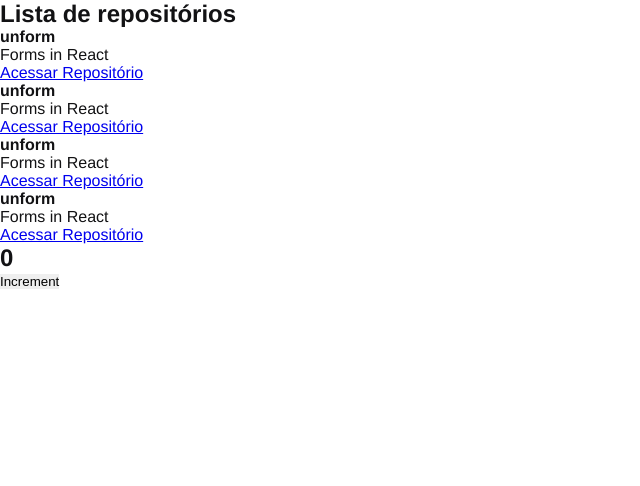
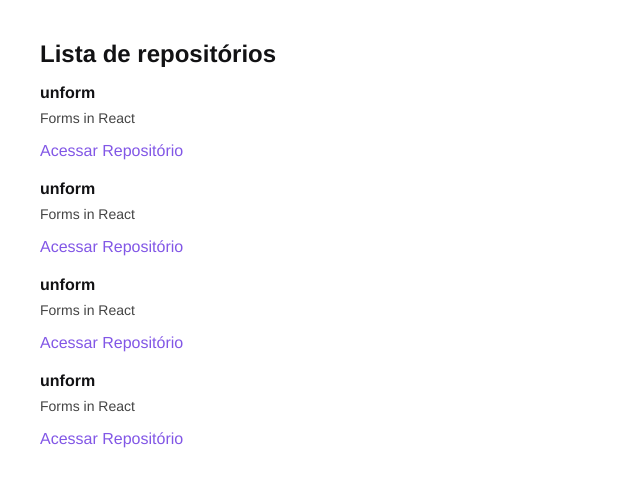
Before and after one commit to Tiesco789/rocketseat-ignite, a React app in the folder react/01-github-explorer/: page / in a window 1280 px wide. Shown: the top 486 px of the page, without its empty margins (0-640 px from the left). Built offline with nearby package versions, Linux system fonts and the light colour scheme.

Commit message:
Estilização da listagem

```diff
--- a/react/01-github-explorer/src/components/Counter.jsx
+++ /dev/null
@@ -1,21 +0,0 @@
-import { useState } from 'react';
-
-// Imutabilidade = Copiar os valores que já existe e sobre escrever os valores existentes junto com um valor novo
-
-export function Counter() {
-  const [counter, setCounter] = useState(0);
-
-  function increment() {
-    setCounter(counter + 1)
-  }
-
-  return (
-    <div>
-      <h2>{counter}</h2>
-      <button type="button" onClick={increment}>
-        Increment
-      </button>
-    </div>
-
-  )
-}
--- a/react/01-github-explorer/src/components/RepositoryLIst.jsx
+++ b/react/01-github-explorer/src/components/RepositoryLIst.jsx
@@ -1,5 +1,6 @@
-import { Counter } from "./Counter";
 import { RepositoryItem } from "./RepositoryItem";
+
+import '../styles/repositories.scss'
 
 const repository = {
   name: 'unform',
@@ -9,7 +10,7 @@
 
 export function RepositoryList() {
   return (
-    <section className="repository_list">
+    <section className="repository-list">
       <h1>Lista de repositórios</h1>
 
       <ul>
@@ -17,7 +18,6 @@
         <RepositoryItem repository={repository} />
         <RepositoryItem repository={repository} />
         <RepositoryItem repository={repository} />
-        <Counter />
       </ul>
     </section>
   )
--- /dev/null
+++ b/react/01-github-explorer/src/styles/repositories.scss
@@ -0,0 +1,33 @@
+section.repository-list {
+  margin: 40px;
+
+  h1 {
+    margin-bottom: 16px;
+  }
+
+  ul {
+    list-style: none;
+
+    li {
+      margin-bottom: 20px;
+
+      & + li {
+        margin-top: 20px;
+      }
+
+      p {
+        font-size: 14px;
+        color: #444;
+        margin-top: 8px;
+      }
+
+      a {
+        display: inline-block;
+        margin-top: 16px;
+        text-decoration: none;
+        color: #8257e6;
+      }
+
+    }
+  }
+}
```
